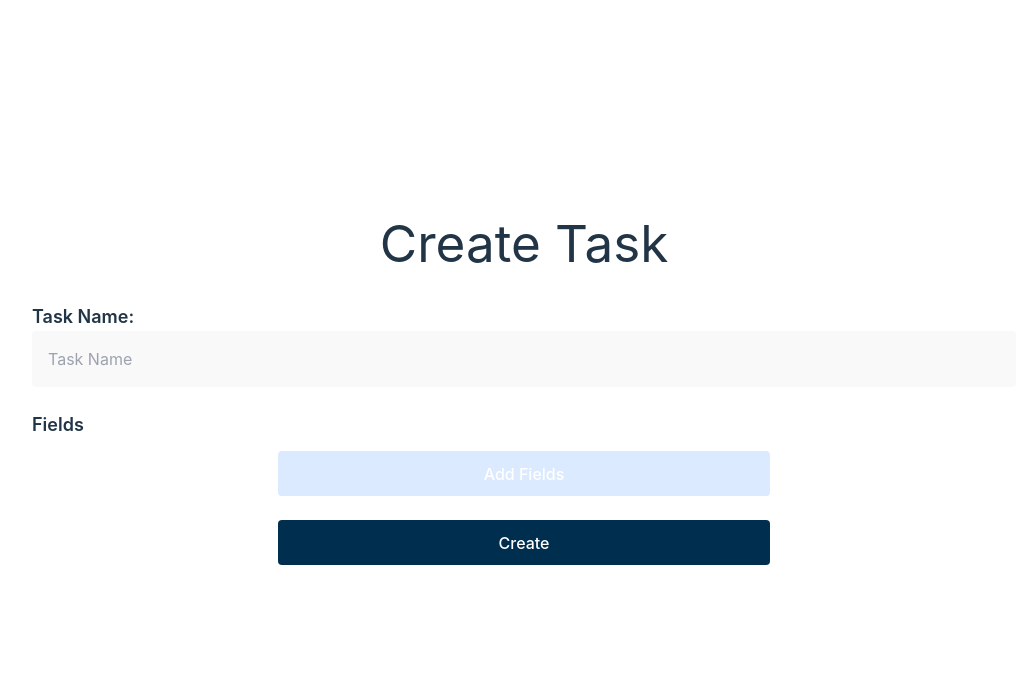
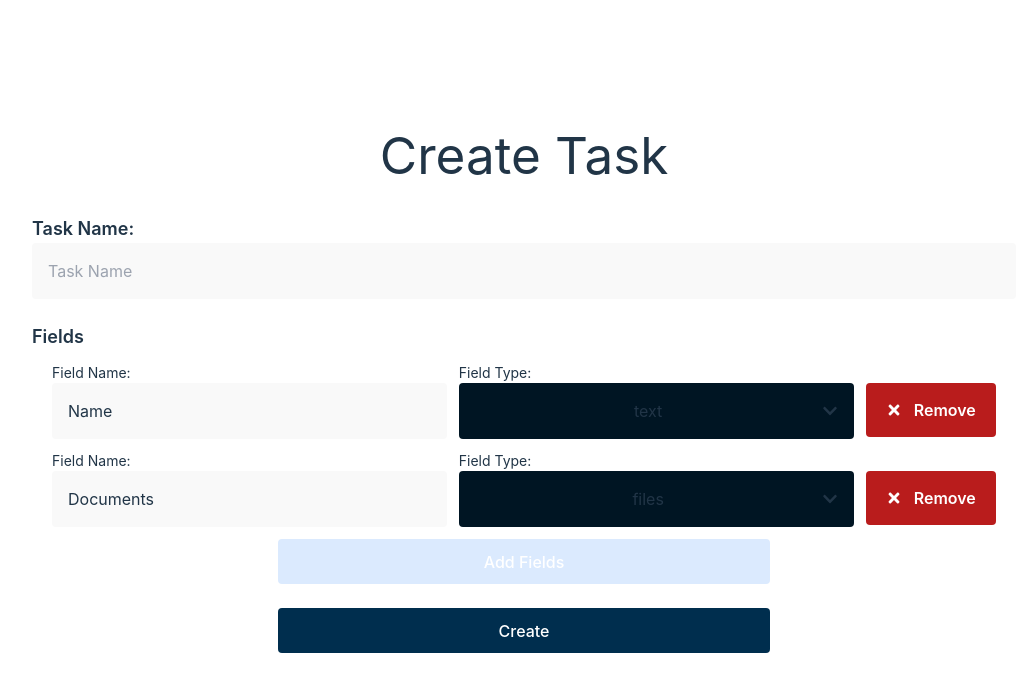
Before and after one commit to ashishthomas2202/data-logger, a React (Vite) app: page /tasks/create in a window 1280 px wide. Shown: the top 692 px of the page, without its empty margins (116-1143 px from the left). Built offline with nearby package versions, Linux system fonts and the light colour scheme.

Commit message:
fixed add remove onchange function to create tasks

```diff
--- a/src/components/pages/tasks/Create.jsx
+++ b/src/components/pages/tasks/Create.jsx
@@ -1,13 +1,16 @@
 import React, { useState, useEffect } from "react";
-import _ from "lodash";
+import _, { set } from "lodash";
 import Field from "../../ui/Field";
 
 export default function CreateTask() {
   const [taskName, setTaskName] = useState("");
-  const [fields, setFields] = useState([]);
+  const [fields, setFields] = useState([
+    { id: "54", name: "Name", type: "text" },
+    { id: "20", name: "Documents", type: "files" },
+  ]);
 
   useEffect(() => {
-    console.log(fields, _.uniqueId());
+    console.log(fields);
   }, [fields]);
   return (
     <div>
@@ -34,25 +37,20 @@ export default function CreateTask() {
             <Field
               key={"create-" + field.id}
               id={field.id}
-              field={field.name}
-              setFields={field.type}
+              field={field}
+              handleChange={(newData) =>
+                setFields((prevFields) =>
+                  prevFields.map((prevField) =>
+                    prevField.id == field.id ? newData : prevField
+                  )
+                )
+              }
               handleRemove={() =>
                 setFields((prevFields) =>
                   prevFields.filter((prevField) => prevField.id !== field.id)
                 )
               }
-              // handleRemove={() => {
-              //   console.log("remove", field.id);
-              //   setFields((prevFields) => {
-              //     const filteredFields = prevFields.filter(
-              //       (prevField) => prevField.id !== field.id
-              //     );
-              //     return filteredFields.map((filteredField, i) => ({
-              //       ...filteredField,
-              //       id: i,
-              //     }));
-              //   });
-              // }}
+              onChange={() => {}}
             />
           );
         })}
--- a/src/components/ui/Field.jsx
+++ b/src/components/ui/Field.jsx
@@ -2,7 +2,14 @@ import React, { useState, useEffect } from "react";
 import Select from "./Select";
 import { FaTimes } from "react-icons/fa";
 
-export default function Field({ field, setFields, id, handleRemove }) {
+export default function Field({
+  field,
+  setFields,
+  id,
+  handleChange,
+  handleRemove,
+  onChange,
+}) {
   return (
     <div className="px-5 flex flex-col gap-3 sm:flex-row">
       <div className="flex flex-col items-start w-full ">
@@ -15,11 +22,22 @@ export default function Field({ field, setFields, id, handleRemove }) {
           name="fieldname"
           id="fieldname"
           placeholder="Field Name"
+          value={field.name}
+          onChange={(e) => {
+            let newData = { ...field, name: e.target.value };
+            handleChange(newData);
+          }}
         />
       </div>
       <div className="flex flex-col items-start w-full ">
         <label className="text-sm">Field Type:</label>
-        <Select>
+        <Select
+          value={field.type}
+          onChange={(value) => {
+            let newData = { ...field, type: value };
+            handleChange(newData);
+          }}
+        >
           <option default hidden>
             Select a type
           </option>
--- a/src/components/ui/Select.jsx
+++ b/src/components/ui/Select.jsx
@@ -2,7 +2,7 @@ import React, { useEffect, useState, useRef } from "react";
 import styles from "./Select.module.css";
 import { FaChevronDown } from "react-icons/fa";
 
-export default function Select({ children, ...props }) {
+export default function Select({ children, value, onChange, ...props }) {
   const selectRef = useRef(null);
   const [options, setOptions] = useState([{ value: "" }]);
   const [selected, setSelected] = useState(0);
@@ -11,7 +11,13 @@ export default function Select({ children, ...props }) {
   useEffect(() => {
     const optionsList = Array.apply(null, selectRef.current.options);
     setOptions(optionsList);
-    setSelected(selectRef.current.selectedIndex);
+
+    let valueIndex = optionsList.findIndex((option) => option.value == value);
+    if (valueIndex == -1) {
+      valueIndex = 0;
+    }
+    console.log(value, valueIndex);
+    setSelected(valueIndex);
   }, []);
 
   const handleClick = () => {
@@ -53,6 +59,7 @@ export default function Select({ children, ...props }) {
                   onClick={() => {
                     setSelected(i);
                     setDropdownState(false);
+                    onChange(option.value);
                   }}
                 >
                   {option.value}
```
